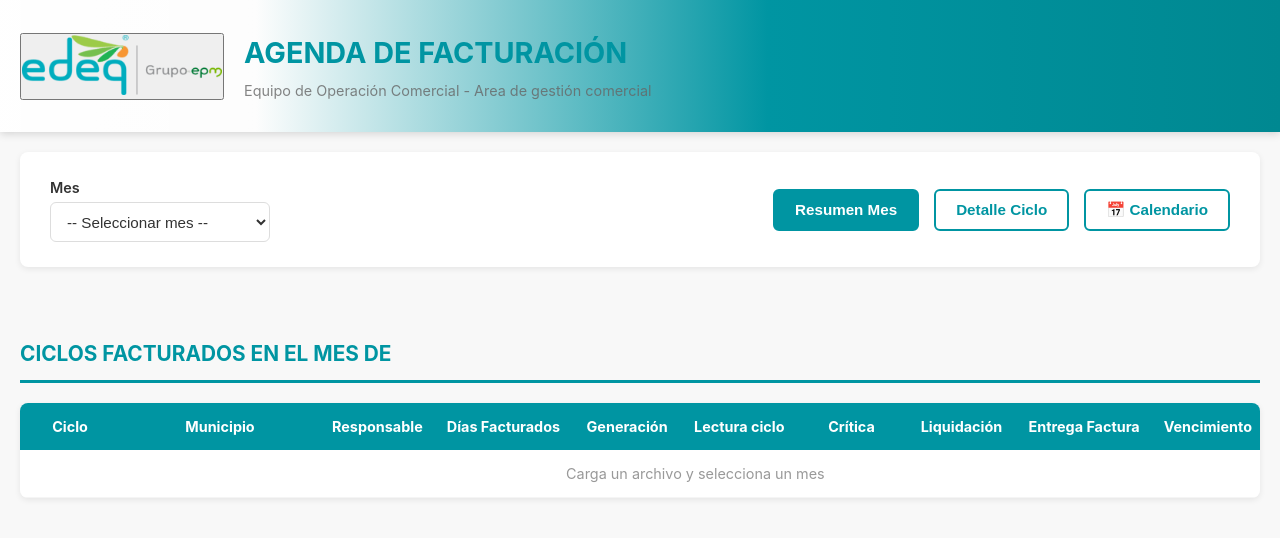
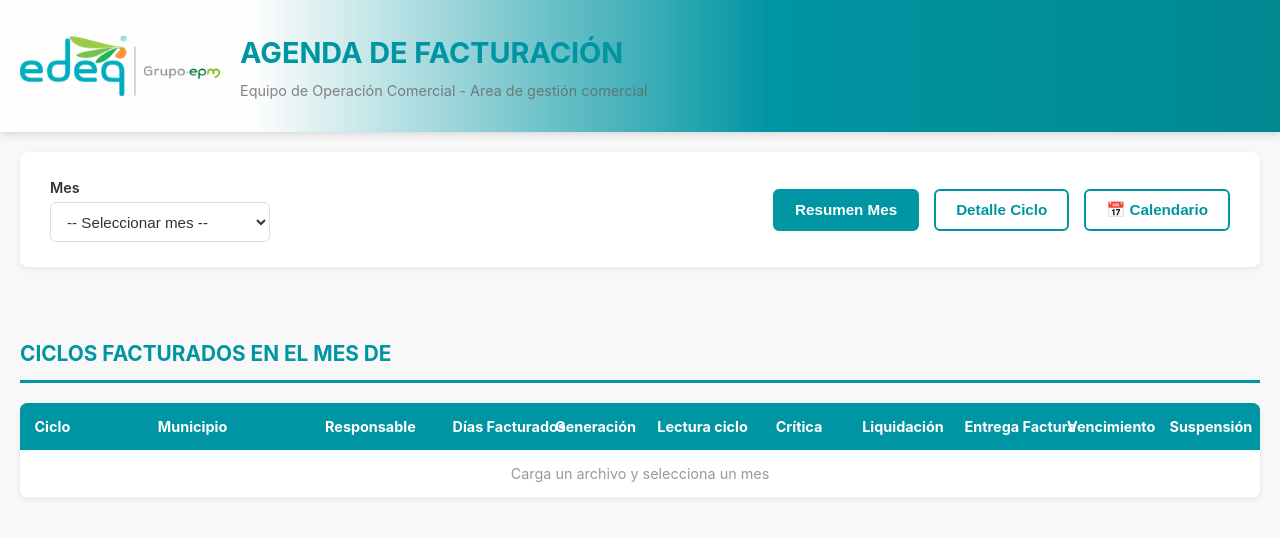
Before and after one commit to Stivenjimenez08/DASHBOARDFACTURACION, a Flask app: page / in a window 1280 px wide. Shown: the top 538 px of the page. Run offline with Flask 3, Linux system fonts and the light colour scheme; data that the repository does not hold is empty.

Commit message:
Update style.css

```diff
--- a/static/css/style.css
+++ b/static/css/style.css
@@ -89,26 +89,22 @@
     color: #666;
 }
 
-.home-btn {
+.logo-btn {
     background: none;
     border: none;
-    color: #0095a2;
-    font-size: 2.5em;
     cursor: pointer;
-    padding: 10px;
-    border-radius: 8px;
-    transition: all 0.3s ease;
+    padding: 0;
+    transition: transform 0.3s ease;
     display: flex;
     align-items: center;
     justify-content: center;
 }
 
-.home-btn:hover {
-    background: rgba(0, 149, 162, 0.1);
-    transform: scale(1.1);
+.logo-btn:hover {
+    transform: scale(1.08);
 }
 
-.home-btn:active {
+.logo-btn:active {
     transform: scale(0.95);
 }
 
@@ -322,6 +318,7 @@
     width: 100%;
     border-collapse: collapse;
     font-size: 0.9em;
+    table-layout: fixed;
 }
 
 .data-table thead {
@@ -343,18 +340,28 @@
     text-align: center;
 }
 
-/* Columna Municipio - reducida y con colapso */
+/* Ancho específico para cada columna con table-layout: fixed */
+.data-table th:nth-child(1),
+.data-table td:nth-child(1) {
+    width: 60px;
+}
+
+/* Columna Municipio - mínimo 200px */
 .data-table td:nth-child(2),
 .data-table th:nth-child(2) {
     width: 200px;
-    min-width: 200px;
     word-break: break-word;
     overflow-wrap: break-word;
-    white-space: normal;  /* ← Esta SÍ puede colapsar */
+    white-space: normal;
 }
 
-/* Todas las otras columnas - NO colapsar */
+/* Responsable - más ancho */
 .data-table th:nth-child(3),
+.data-table td:nth-child(3) {
+    width: 130px;
+}
+
+/* Columnas 4-11 - igual tamaño */
 .data-table th:nth-child(4),
 .data-table th:nth-child(5),
 .data-table th:nth-child(6),
@@ -362,16 +369,17 @@
 .data-table th:nth-child(8),
 .data-table th:nth-child(9),
 .data-table th:nth-child(10),
-.data-table td:nth-child(3),
+.data-table th:nth-child(11),
 .data-table td:nth-child(4),
 .data-table td:nth-child(5),
 .data-table td:nth-child(6),
 .data-table td:nth-child(7),
 .data-table td:nth-child(8),
 .data-table td:nth-child(9),
-.data-table td:nth-child(10) {
+.data-table td:nth-child(10),
+.data-table td:nth-child(11) {
+    width: 95px;
     white-space: nowrap;
-    min-width: 110px;
 }
 
 .data-table tbody tr:hover {
```
